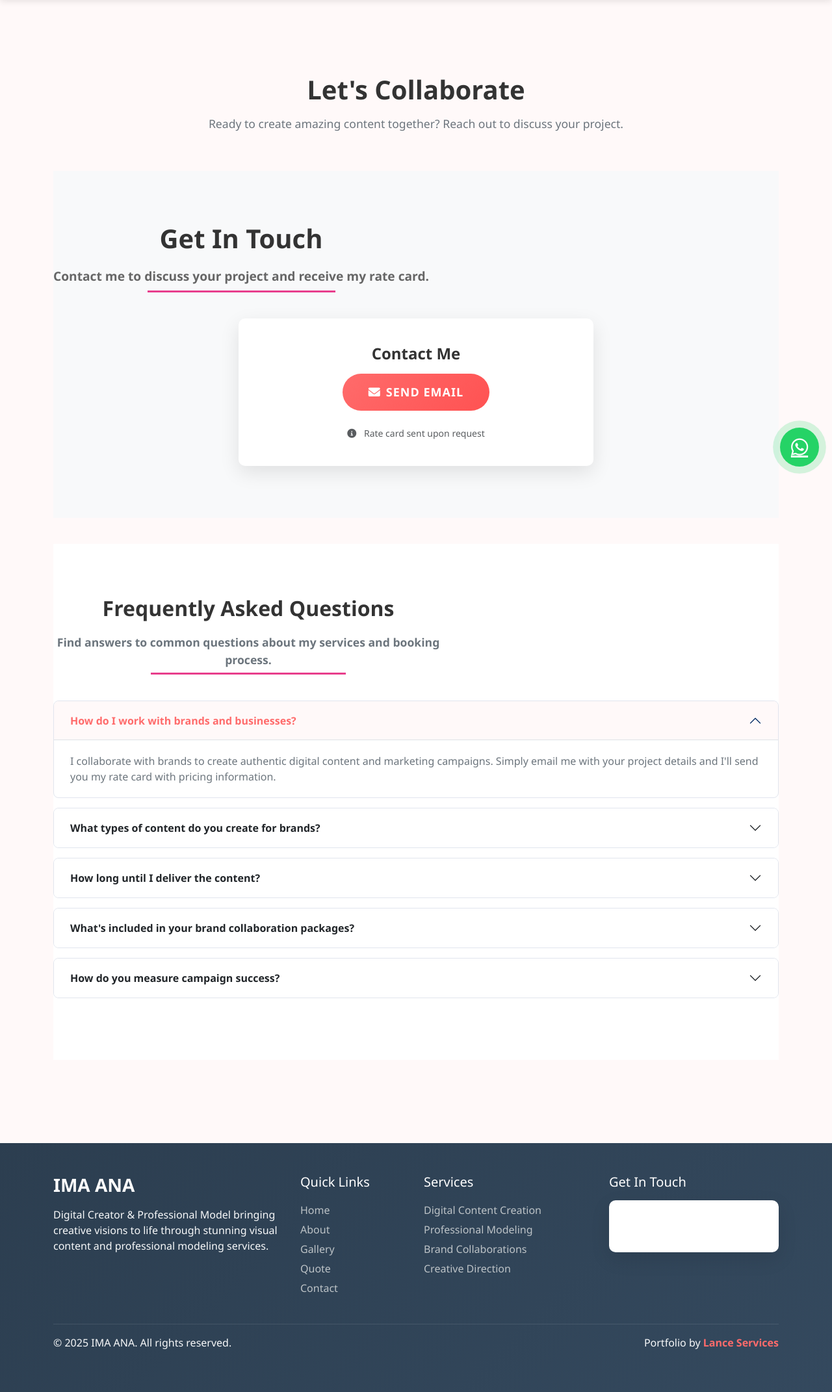
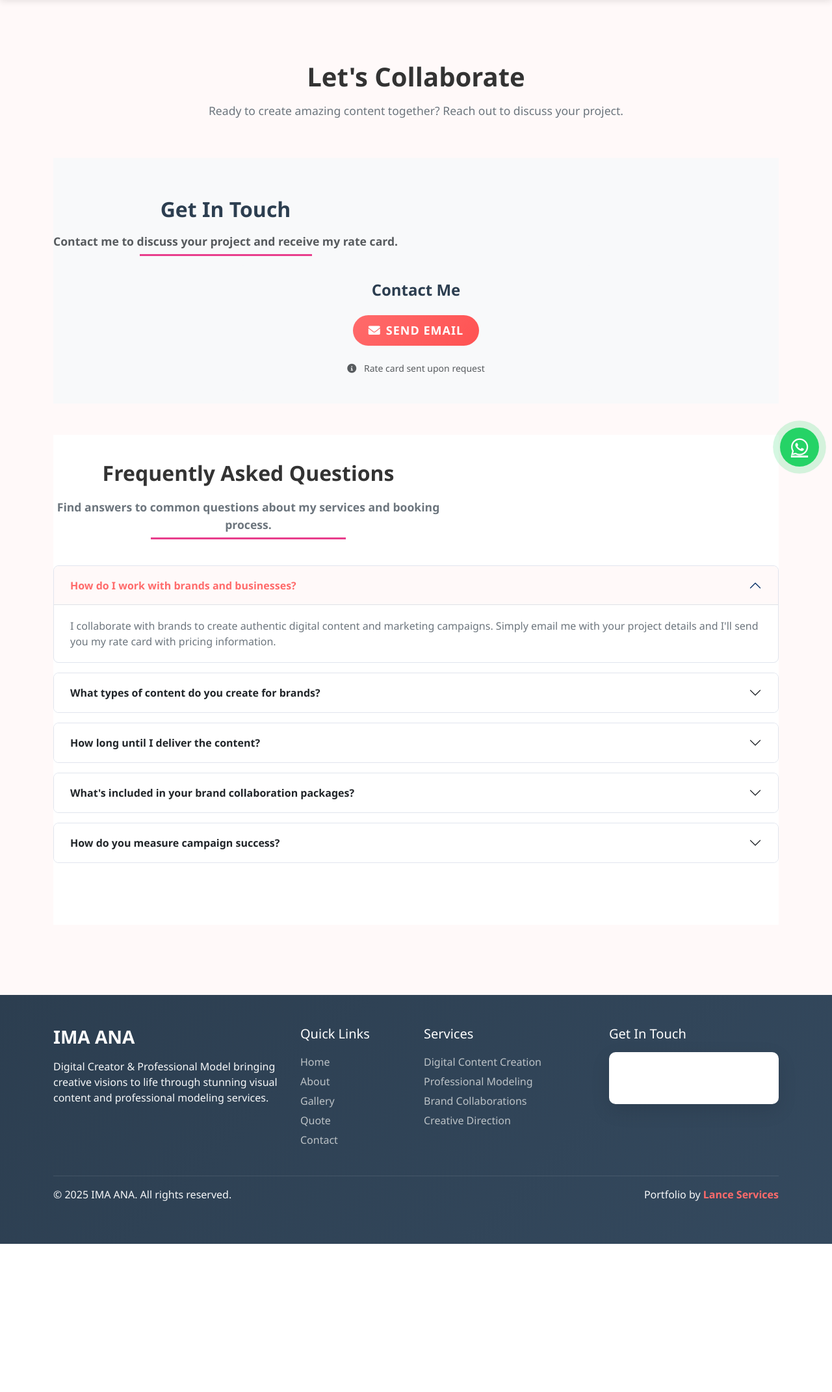
Before and after one commit to kb-diplo/Imaana-PP, a Django app: page /quote/ in a window 1280 px wide. Shown: the part 62-2204 px from the top of the page at 65% size. After the commit the page ends 1976 px from the top, so only its background shows below. Run offline with Django 5.2, Linux system fonts and the light colour scheme; data that the repository does not hold is empty; some libraries are stand-ins or nearby versions.

Commit message:
Update packages page styling

```diff
--- a/portfolio/templates/portfolio/packages.html
+++ b/portfolio/templates/portfolio/packages.html
@@ -7,7 +7,8 @@
 <style>
     /* Packages Section */
     .packages-section {
-        padding: 100px 0 80px;
+        padding: 80px 0 60px;
+        min-height: auto;
     }
 
     .page-header {
@@ -145,11 +146,12 @@
         text-align: center;
     }
 
-    /* Quote Form Section */
+    /* Contact Section */
     .quote-section {
         background: #f8f9fa;
-        padding: 80px 0;
+        padding: 60px 0 20px 0;
         border-radius: 0;
+        margin-bottom: 0;
     }
 
     .section-title {
@@ -210,9 +212,9 @@
 
     /* FAQ Section */
     .faq-section {
-        padding: 80px 0;
+        padding: 40px 0 80px 0;
         background: #fff;
-        margin-top: 40px;
+        margin-top: 0;
     }
 
     .accordion-item {
@@ -277,23 +279,23 @@
         </div>
 
         <!-- Contact Section -->
-        <div class="quote-section">
-            <div class="section-title text-center">
-                <h2>Get In Touch</h2>
-                <p>Contact me to discuss your project and receive my rate card.</p>
+        <div class="quote-section mb-5">
+            <div class="section-title text-center mb-4">
+                <h2 class="mb-3" style="color: #2c3e50; font-size: 2rem; font-weight: 700;">Get In Touch</h2>
+                <p class="text-muted" style="font-size: 1.1rem;">Contact me to discuss your project and receive my rate card.</p>
             </div>
 
             <div class="row justify-content-center">
                 <div class="col-lg-6 text-center">
-                    <div class="contact-info">
+                    <div class="p-4 rounded-3" style="background-color: #f8f9fa;">
                         <div class="email-contact mb-4">
-                            <h4 class="mb-3">Contact Me</h4>
-                            <a href="mailto:imaana@example.com" class="btn btn-primary btn-lg">
+                            <h4 class="mb-4" style="color: #2c3e50; font-weight: 600;">Contact Me</h4>
+                            <a href="mailto:{{ site_settings.email|default:'imaana@example.com' }}" class="btn btn-primary btn-lg px-4" style="background-color: #ff6b6b; border: none; padding: 10px 25px;">
                                 <i class="fas fa-envelope me-2"></i>Send Email
                             </a>
                         </div>
-                        <div class="rate-card-info">
-                            <p class="text-muted">
+                        <div class="rate-card-info mt-3">
+                            <p class="text-muted mb-0">
                                 <i class="fas fa-info-circle me-2"></i>
                                 Rate card sent upon request
                             </p>
```
Also changed, not shown: 1 other file.
